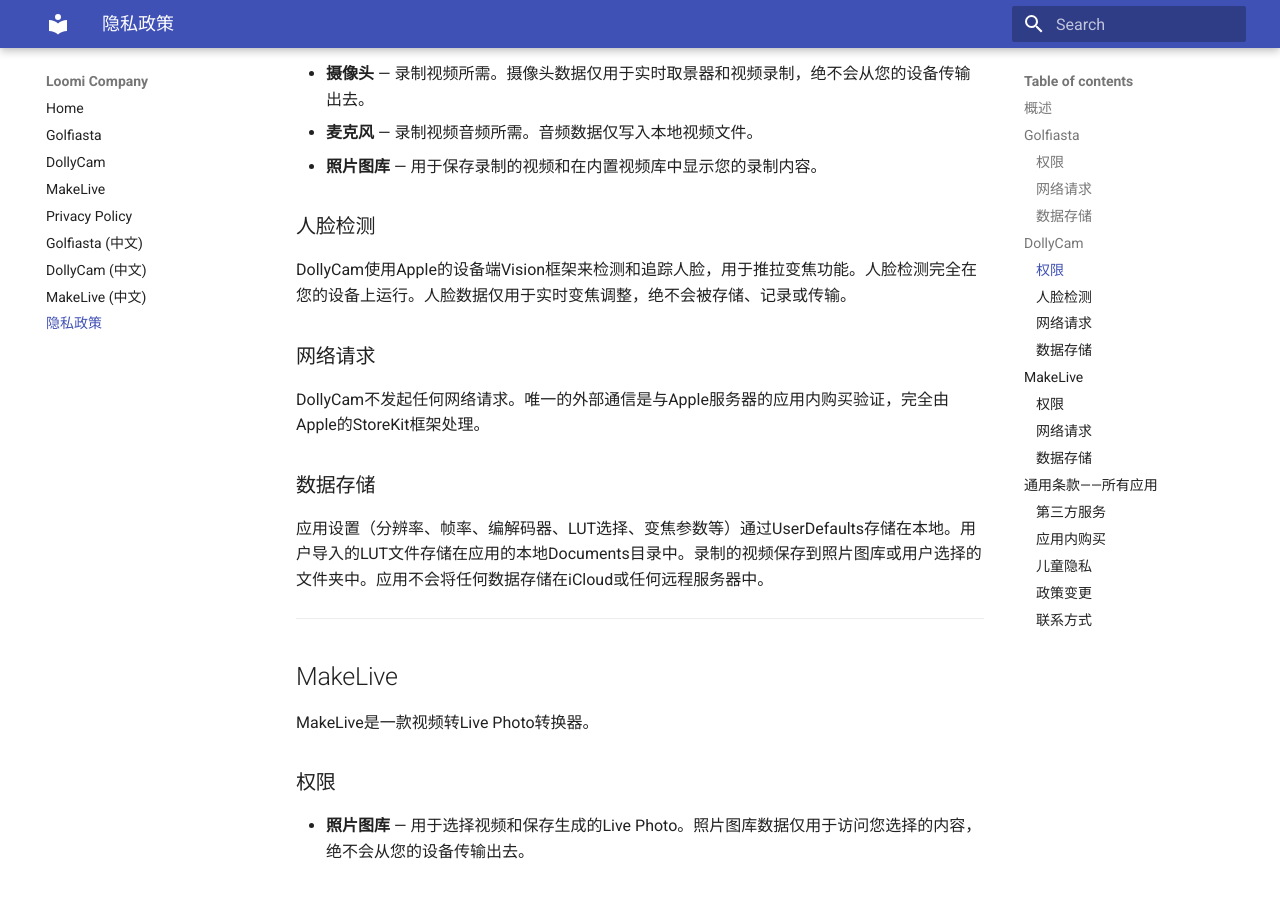
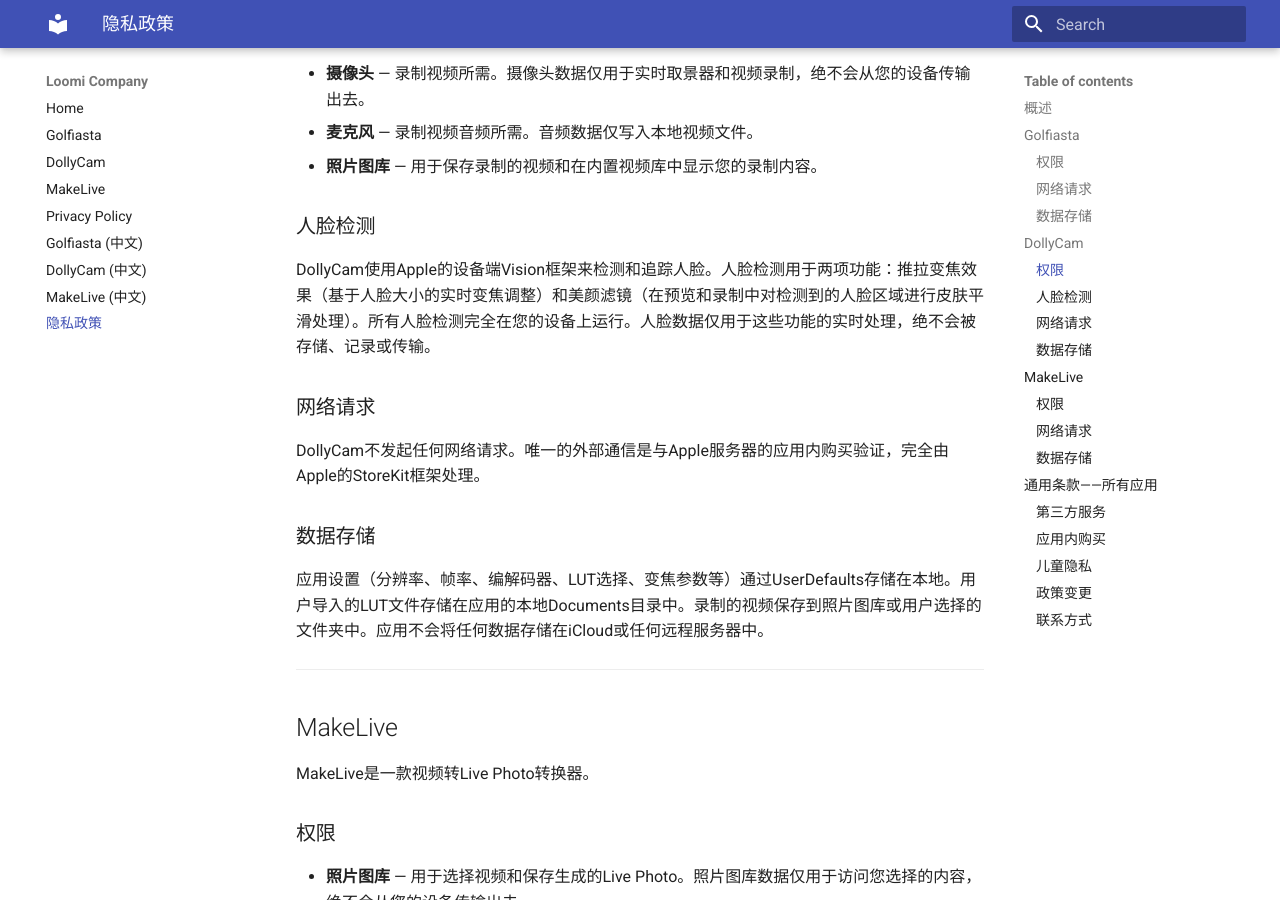
Before and after one commit to dingcheng/loomitradingcompany, an MkDocs documentation site: the page built from docs/privacy-zh.md, in a window 1280 px wide and 900 px high, scrolled down 1181 px. Built offline with MkDocs 1.6.1 and Material for MkDocs 9.7.7, drawn with Linux system fonts in a browser that asks for light colours.

Commit message:
Update privacy policy to cover Beauty Cam use of face detection data

```diff
--- a/docs/privacy-zh.md
+++ b/docs/privacy-zh.md
@@ -40,7 +40,7 @@
 
 ### 人脸检测
 
-DollyCam使用Apple的设备端Vision框架来检测和追踪人脸，用于推拉变焦功能。人脸检测完全在您的设备上运行。人脸数据仅用于实时变焦调整，绝不会被存储、记录或传输。
+DollyCam使用Apple的设备端Vision框架来检测和追踪人脸。人脸检测用于两项功能：推拉变焦效果（基于人脸大小的实时变焦调整）和美颜滤镜（在预览和录制中对检测到的人脸区域进行皮肤平滑处理）。所有人脸检测完全在您的设备上运行。人脸数据仅用于这些功能的实时处理，绝不会被存储、记录或传输。
 
 ### 网络请求
 
```
Also changed, not shown: docs/privacy.md (+1 -1 lines).
